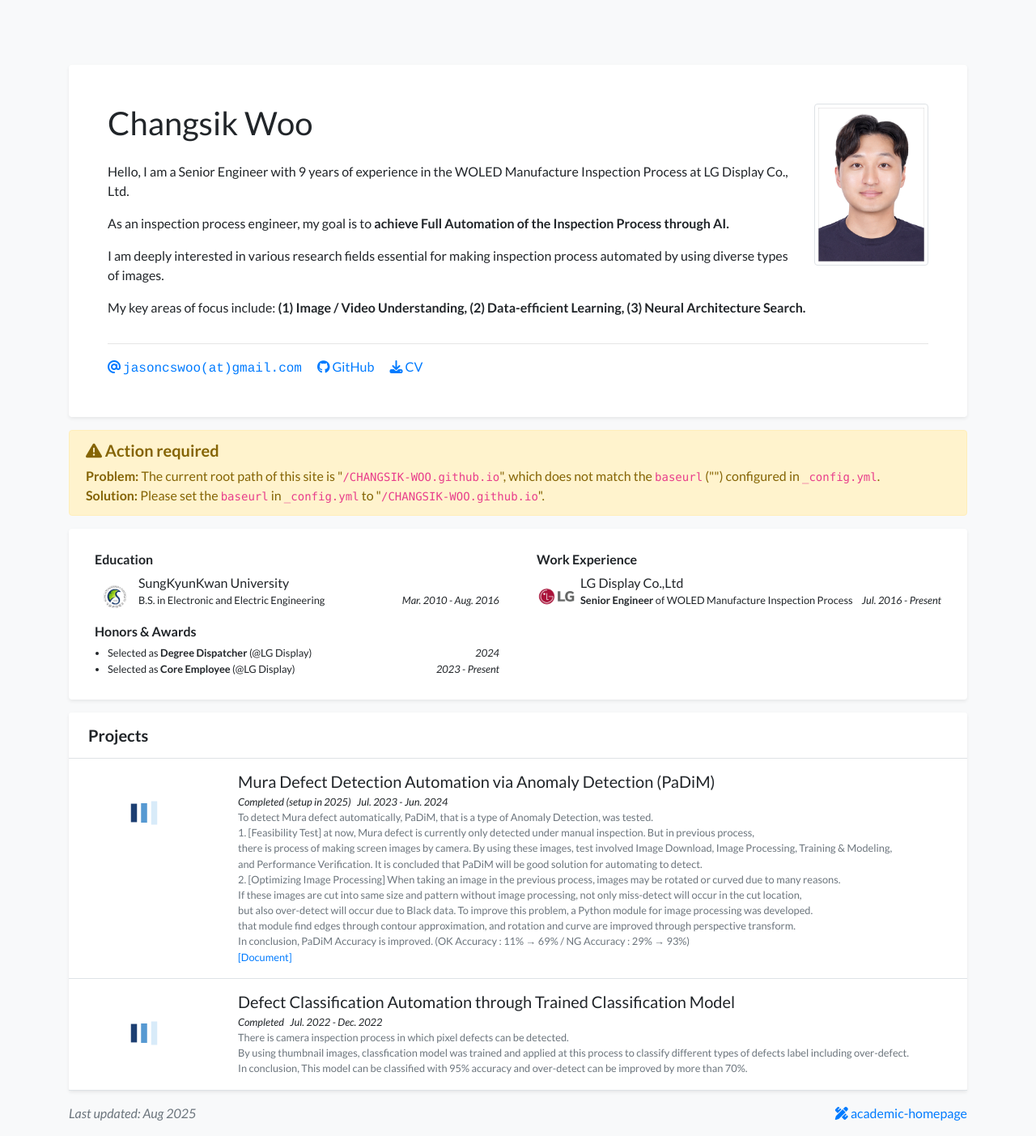
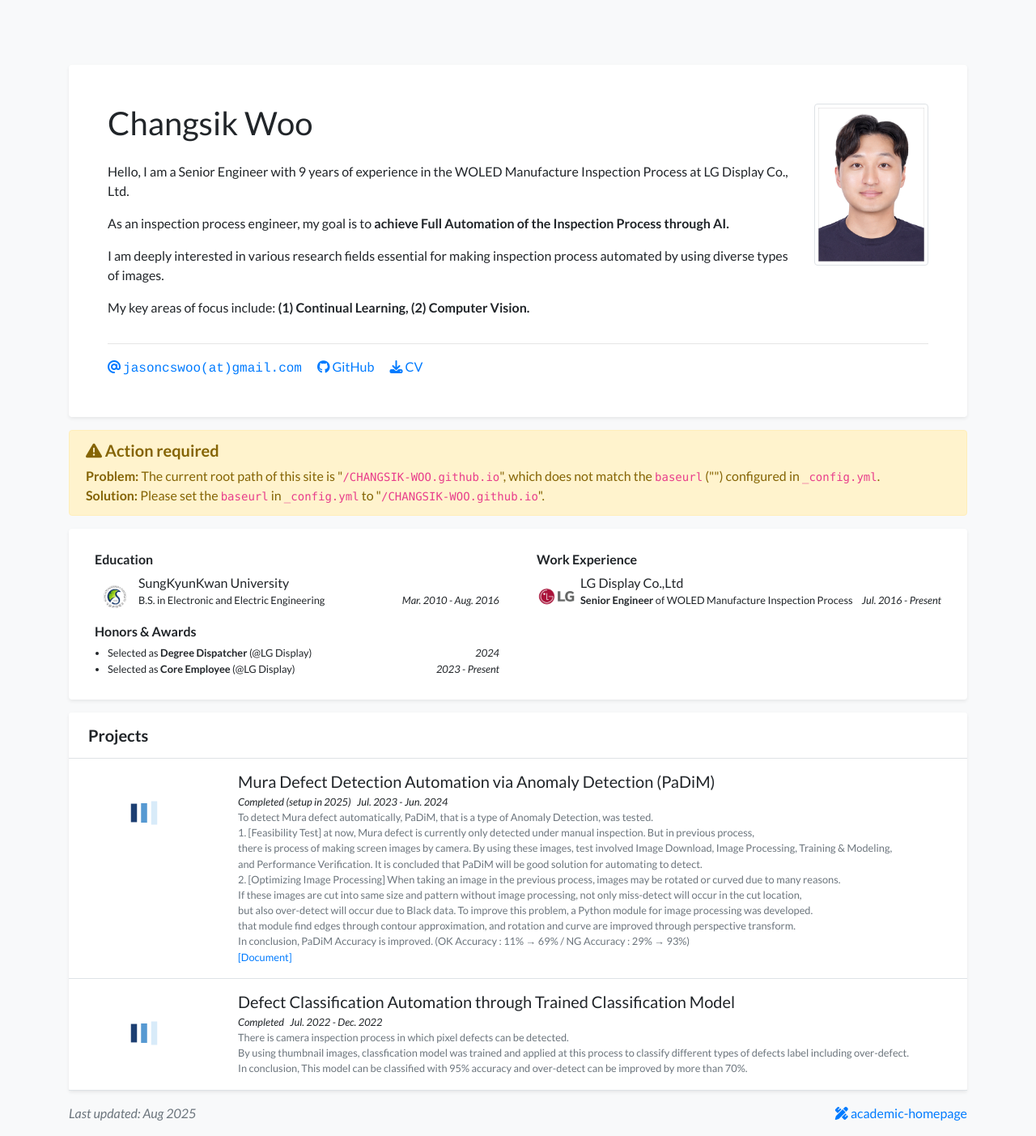
Before and after one commit to CHANGSIK-WOO/CHANGSIK-WOO.github.io, a Jekyll site: the page built from index.html, in a window 1280 px wide. Shown: the whole page at 81% size. Built offline with Jekyll 4.4.1, drawn with Linux system fonts in a browser that asks for light colours; nearby versions of some CDN libraries; a style sheet for code colours, icons or effects is not loaded.

Commit message:
Update profile.yml

```diff
--- a/_data/profile.yml
+++ b/_data/profile.yml
@@ -27,7 +27,7 @@ short_bio: >-
   <p>
   As an inspection process engineer, my goal is to <b>achieve Full Automation of the Inspection Process through AI.</b>
   <p>
-  I am deeply interested in various research fields essential for making inspection process automated by using diverse types of images. <p>My key areas of focus include: <b>(1) Image / Video Understanding, (2) Data-efficient Learning, (3) Neural Architecture Search.</b>
+  I am deeply interested in various research fields essential for making inspection process automated by using diverse types of images. <p>My key areas of focus include: <b>(1) Continual Learning, (2) Computer Vision.</b>
   </p>
 
 portrait_url: /assets/images/photos/profile_picture.jpg
```
